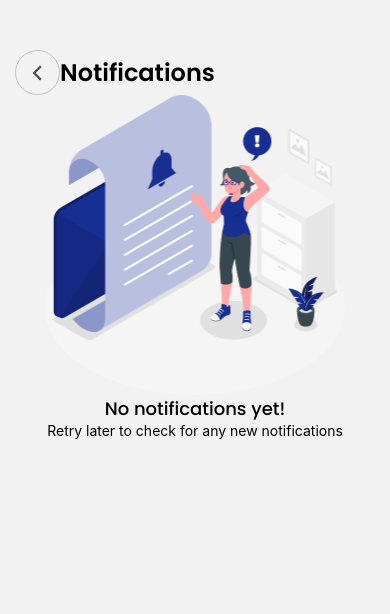
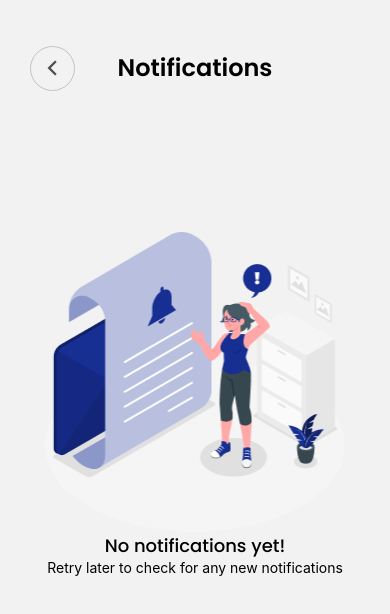
Before and after one commit to eaPeter/Accra-International-School-Mobile-App, a React Native app: screen /Notifications in a window 390 px wide. Shown: the top 614 px of the page. Built offline with nearby package versions, Linux system fonts and the light colour scheme.

Commit message:
edited position of items

```diff
--- a/screens/Home.js
+++ b/screens/Home.js
@@ -1,6 +1,7 @@
 import React from "react";
 import { StyleSheet, Text, View, Image } from 'react-native';
 import { Ionicons, Feather } from '@expo/vector-icons';
+import { TouchableOpacity } from "react-native-gesture-handler";
 
 export default function Home(params){
     const navigation = params.navigation;
@@ -19,11 +20,14 @@ export default function Home(params){
 
 
             <View style={styles.iconsEdit}>
+            <TouchableOpacity  onPress={() => {navigation.navigate("Notifications");
+                }}>
               <Ionicons
                 name="md-notifications-outline"
                 size={24}
                 color="#4D4D4D"
               />
+                </TouchableOpacity>
             </View>
 
         </View>
@@ -40,10 +44,13 @@ export default function Home(params){
           </View>
 
           <View style={styles.filter}>
+
             <Image
               style={{ width: 21.01, height: 19.79 }}
               source={require("../assets/filterIcon.png")}
             />
+
+
           </View>
         </View>
 
--- a/screens/Notifications.js
+++ b/screens/Notifications.js
@@ -8,12 +8,27 @@ export default function Notifications(params){
 
     return (
       <View style={styles.base}>
+          <View>
           <View style={styles.headerIconsWrapper}>
+
+          <View style={{position: "absolute", left: 15}}>
+          <TouchableOpacity  onPress={() => {navigation.navigate("Home");
+                }}>
           <View style={styles.iconsEdit}>
               <Ionicons name="chevron-back" size={24} color="#4D4D4D" />
             </View>
-            <View style={{flexDirection: "row", justifyContent: "center", alignItems: "center", }}>
+          </TouchableOpacity>
+
+          </View>
+          <View
+            style={{
+              flexDirection: "row",
+              justifyContent: "center",
+              alignItems: "center",
+            }}
+          >
             <Text style={styles.title}>Notifications</Text>
+          </View>
         </View>
           </View>
 
@@ -51,7 +66,7 @@ const styles = StyleSheet.create({
     headerIconsWrapper: {
         flexDirection: 'row',
         alignItems: 'center',
-        //justifyContent: 'space-between',
+        justifyContent: 'center',
     },
 
     iconsEdit: {
@@ -68,6 +83,7 @@ const styles = StyleSheet.create({
     content: {
         justifyContent: "center",
         alignItems: "center",
+        height: "80%",
     },
 
     noNotificationsTxt: {
```
Lines whose indentation alone changed are shown as unchanged.
